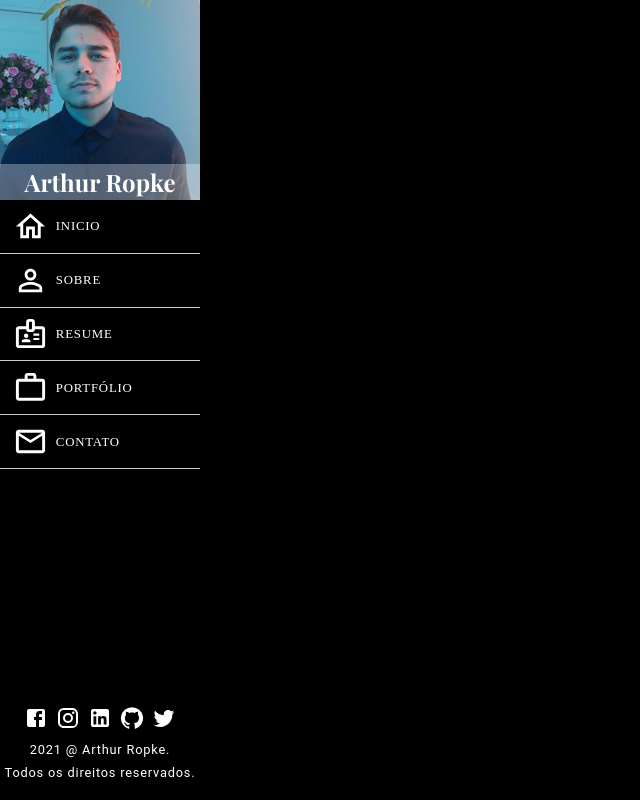
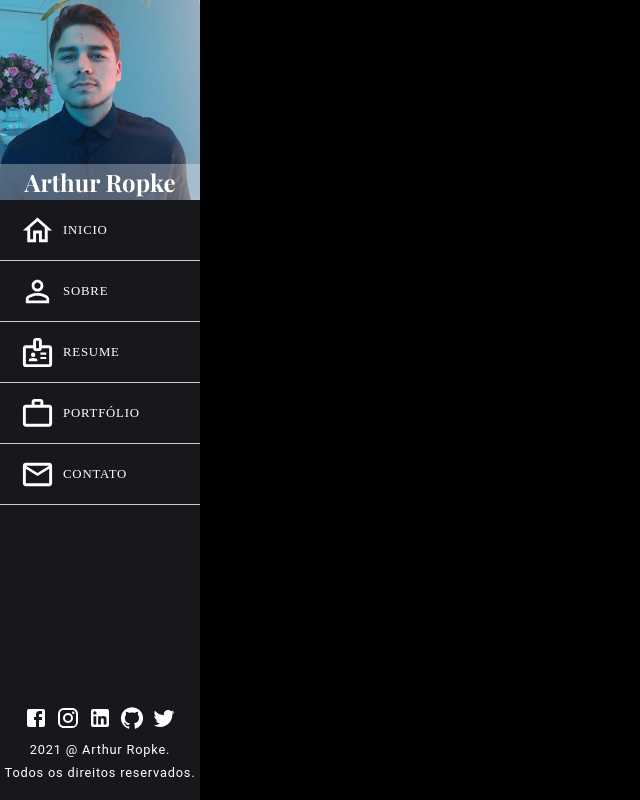
Before and after one commit to Eduardo-SBorges/portifolio, a React (Create React App) app: page / in a window 1280 px wide. Shown: the whole page, without its empty margins (0-640 px from the left). Built offline with nearby package versions, Linux system fonts and the light colour scheme.

Commit message:
feat: navbar's composition

```diff
--- a/src/App.js
+++ b/src/App.js
@@ -2,17 +2,13 @@ import React from 'react'
 import { ThemeProvider } from 'styled-components'
 import GlobalStyle from './assets/GlobalStyle'
 import { darkTheme, lightTheme } from './assets/themes'
-import Avatar from './components/Avatar/Avatar'
-import NavBar from './components/NavBar/NavBar'
-import Footer from './components/Footer/Footer'
+import Home from './screens/Home/Home'
 
 const App = () => {
 	return (
 		<ThemeProvider theme={darkTheme}>
 			<GlobalStyle />
-			<Avatar />
-			<NavBar />
-			<Footer />
+			<Home />
 		</ThemeProvider>
 	)
 }
--- a/src/assets/themes.js
+++ b/src/assets/themes.js
@@ -2,12 +2,14 @@ export const lightTheme = {
 	text: '#000',
 	avatarTitle: 'rgba(255, 255, 255, 0.3)',
 	background: '#fff',
-	border: '#fff'
+	border: '#fff',
+	menuBackGround: '#ccc'
 }
 
 export const darkTheme = {
 	text: '#fff',
 	avatarTitle: 'rgba(255, 255, 255, 0.3)',
 	background: '#000',
-	border: '#000'
+	border: '#000',
+	menuBackGround: '#17181c'
 }
--- a/src/components/Footer/Footer.js
+++ b/src/components/Footer/Footer.js
@@ -9,7 +9,12 @@ const Footer = () => {
 		<Container>
 			<BoxSocial>
 				{logoSocial.map(social => (
-					<a href={social.url} target="_blank" rel="noreferrer">
+					<a
+						href={social.url}
+						key={social.name}
+						target="_blank"
+						rel="noreferrer"
+					>
 						{social.svgRede}
 					</a>
 				))}
@@ -20,5 +25,4 @@ const Footer = () => {
 	)
 }
 
-//
 export default Footer
--- a/src/components/NavBar/NavBar.styled.js
+++ b/src/components/NavBar/NavBar.styled.js
@@ -8,7 +8,7 @@ export const Container = styled.nav`
 			display: flex;
 			align-items: center;
 			gap: 0.5rem;
-			padding: 0.5% 1%;
+			padding: 5% 10%;
 			border-bottom: 1px solid #ccc;
 
 			a {
--- /dev/null
+++ b/src/containers/NavBarContainer/NavBarContainer.js
@@ -0,0 +1,17 @@
+import Avatar from '../../components/Avatar/Avatar'
+import NavBar from '../../components/NavBar/NavBar'
+import Footer from '../../components/Footer/Footer'
+
+import { Container } from './NavBarContainer.styled'
+
+const NavBarContainer = () => {
+	return (
+		<Container>
+			<Avatar />
+			<NavBar />
+			<Footer />
+		</Container>
+	)
+}
+
+export default NavBarContainer
--- /dev/null
+++ b/src/containers/NavBarContainer/NavBarContainer.styled.js
@@ -0,0 +1,9 @@
+import styled from 'styled-components'
+
+export const Container = styled.div`
+	width: 100%;
+	height: 100vh;
+	max-width: 200px;
+	background-color: ${props => props.theme.menuBackGround};
+	position: relative;
+`
--- /dev/null
+++ b/src/screens/Home/Home.js
@@ -0,0 +1,12 @@
+import React from 'react'
+import NavBarContainer from '../../containers/NavBarContainer/NavBarContainer'
+
+const Home = () => {
+	return (
+		<div>
+			<NavBarContainer />
+		</div>
+	)
+}
+
+export default Home
```
Also changed, not shown: src/screens/Home/Home.styled.js (added).
